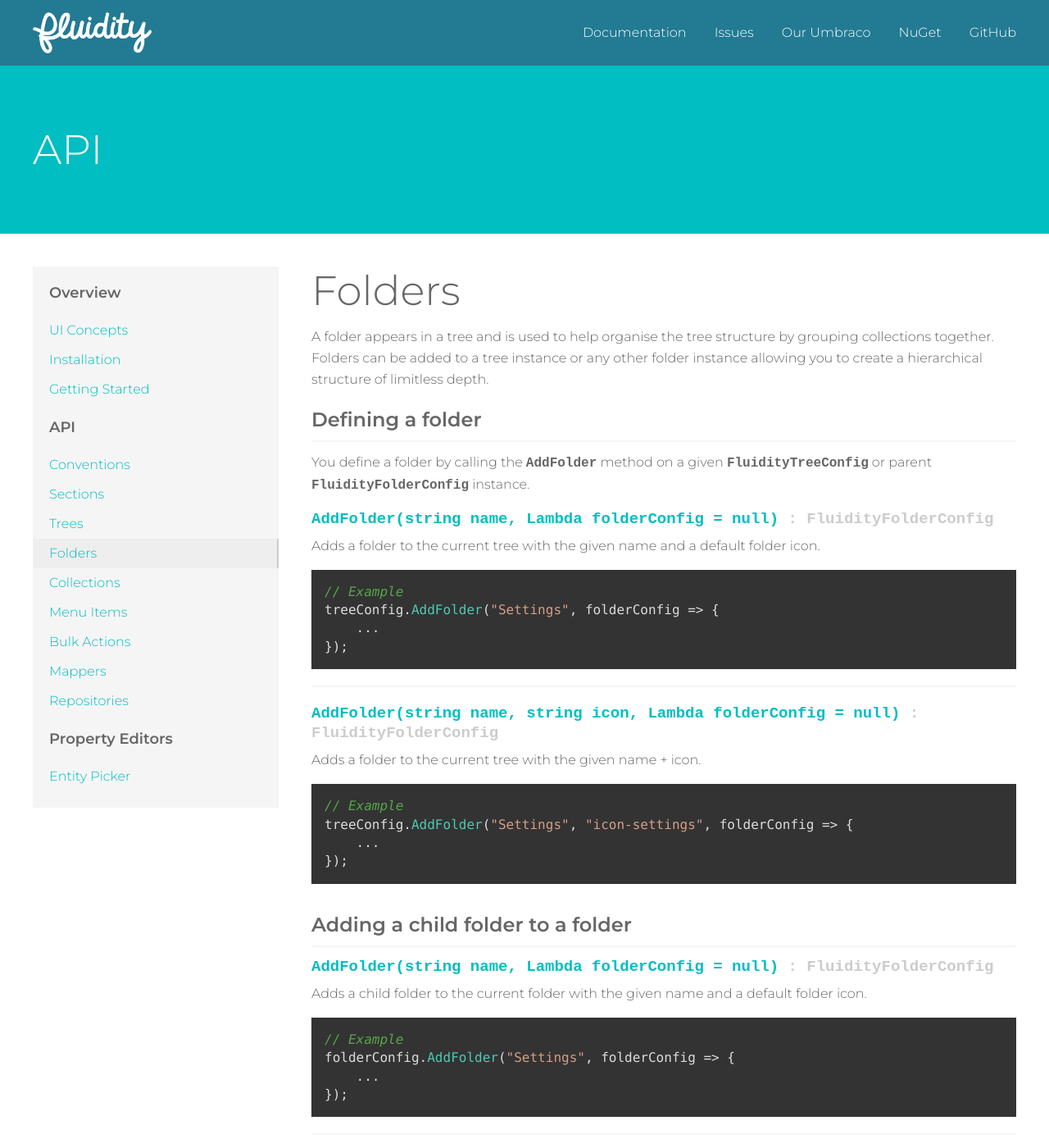
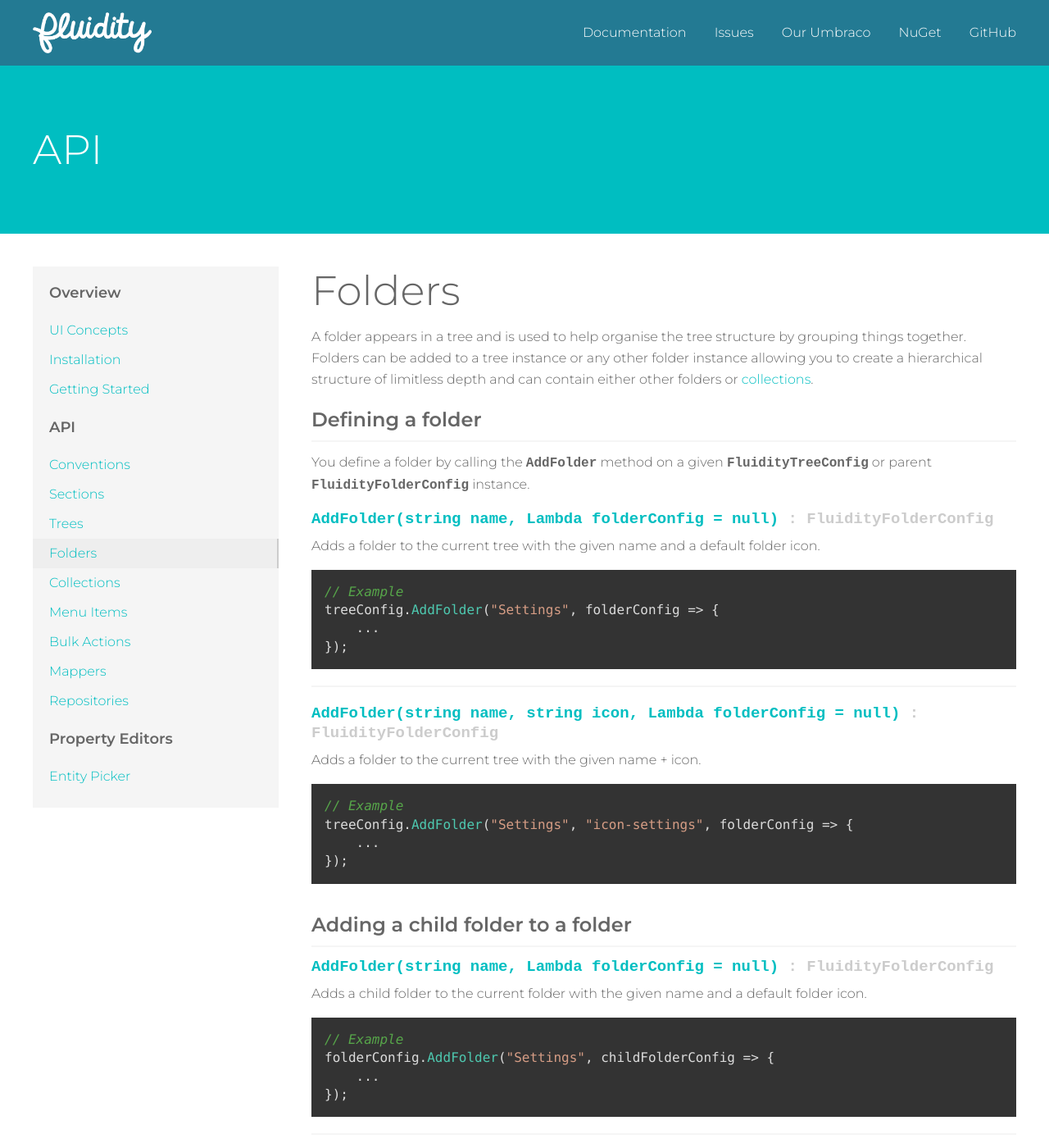
Before and after one commit to mattbrailsford/umbraco-fluidity, a Jekyll site: the page built from docs/_pages/02-api-03-folders.md, in a window 1280 px wide and 1400 px high. Shown: the whole window at 82% size. Built offline with Jekyll 4.4.1, drawn with Linux system fonts in a browser that asks for light colours; some of the changed text lies outside the part shown.

Commit message:
Added collections link

`````diff
--- a/docs/_pages/02-api-03-folders.md
+++ b/docs/_pages/02-api-03-folders.md
@@ -5,7 +5,7 @@ title: Folders
 permalink: /api/folders/index.html
 ---
 
-A folder appears in a tree and is used to help organise the tree structure by grouping collections together. Folders can be added to a tree instance or any other folder instance allowing you to create a hierarchical structure of limitless depth.
+A folder appears in a tree and is used to help organise the tree structure by grouping things together. Folders can be added to a tree instance or any other folder instance allowing you to create a hierarchical structure of limitless depth and can contain either other folders or [collections]({{ site.baseurl }}/api/collections/).
 
 ### Defining a folder
 
@@ -47,7 +47,7 @@ Adds a child folder to the current folder with the given name and a default fold
 
 ````csharp
 // Example
-folderConfig.AddFolder("Settings", folderConfig => {
+folderConfig.AddFolder("Settings", childFolderConfig => {
     ...
 });
 ````
@@ -61,7 +61,7 @@ Adds a child folder to the current folder with the given name + icon.
 
 ````csharp
 // Example
-folderConfig.AddFolder("Settings", "icon-settings", folderConfig => {
+folderConfig.AddFolder("Settings", "icon-settings", childFolderConfig => {
     ...
 });
 ````
`````
